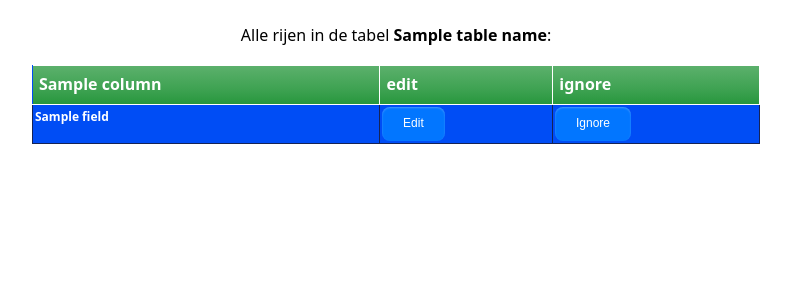
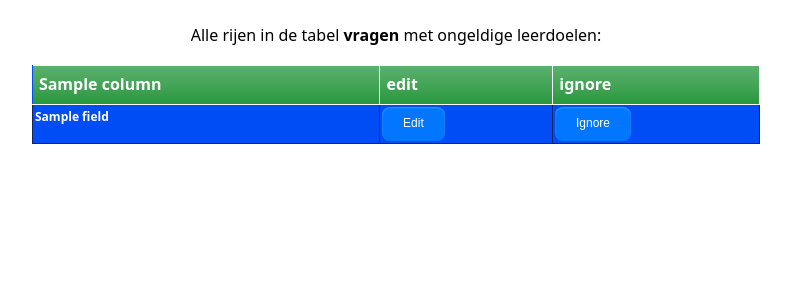
Before and after one commit to shavhp/WP2-MVC_testcorrect, a Flask app: template templates/foute_leerdoelen.html in a window 1280 px wide. Shown: the part 66-366 px from the top of the page, without its empty margins (244-1035 px from the left). Run offline with Flask 2, Linux system fonts and the light colour scheme; the template is opened without the code that fills it: most values are stand-ins (such as "Sample title", 1, 10 or a date in 2020).

Commit message:
Update: Hardcoded instances in pages where 'table_name' couldn't be called.

```diff
--- a/templates/foute_leerdoelen.html
+++ b/templates/foute_leerdoelen.html
@@ -16,7 +16,7 @@
 
 
 
-    <p>Alle rijen in de tabel <b>{{ table_name }}</b>:</p>
+    <p>Alle rijen in de tabel <b>vragen</b> met ongeldige leerdoelen:</p>
 
 <div class="container">
     <table>
--- a/templates/invalid_vraag.html
+++ b/templates/invalid_vraag.html
@@ -14,7 +14,7 @@
 
 <main>
 
-    <p>Alle rijen in de tabel <b>{{ table_name }}</b>met lege vragen:</p>
+    <p>Alle rijen in de tabel <b>vragen</b> met lege vragen:</p>
 
 <div class="container">
     <table>
```
